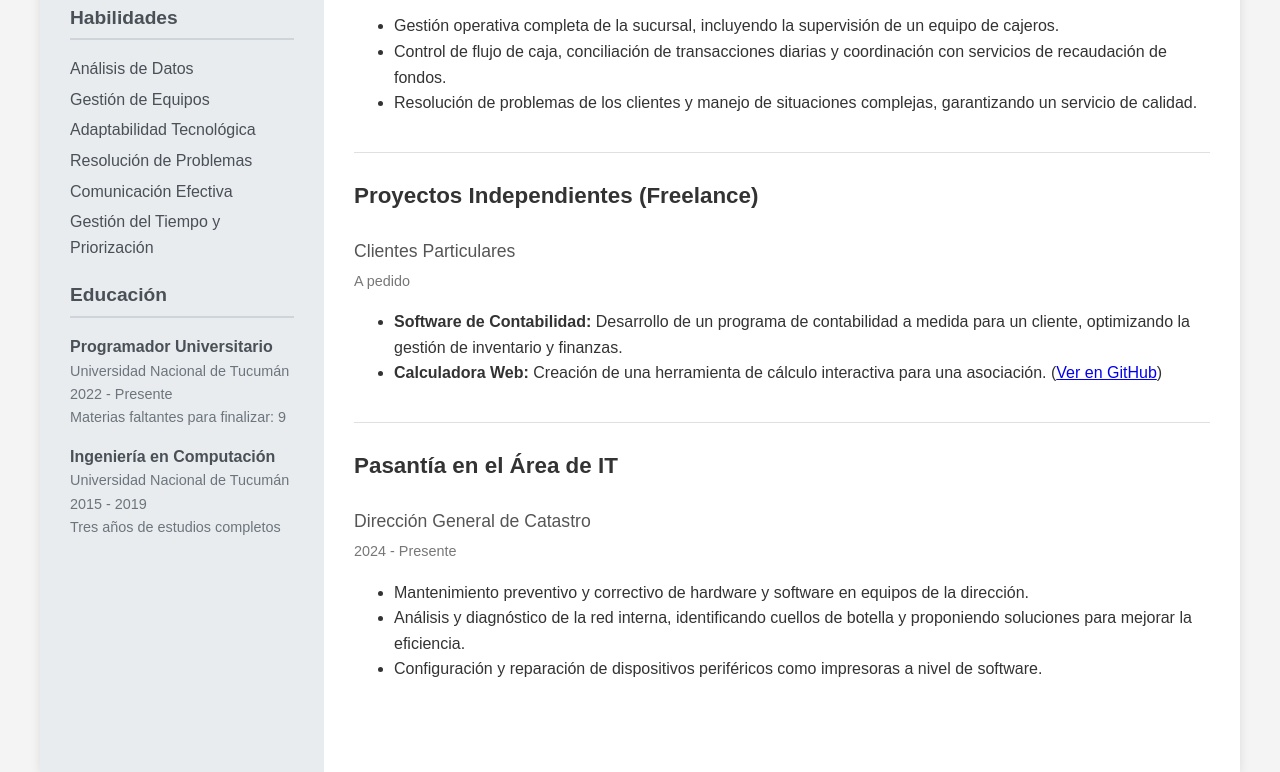
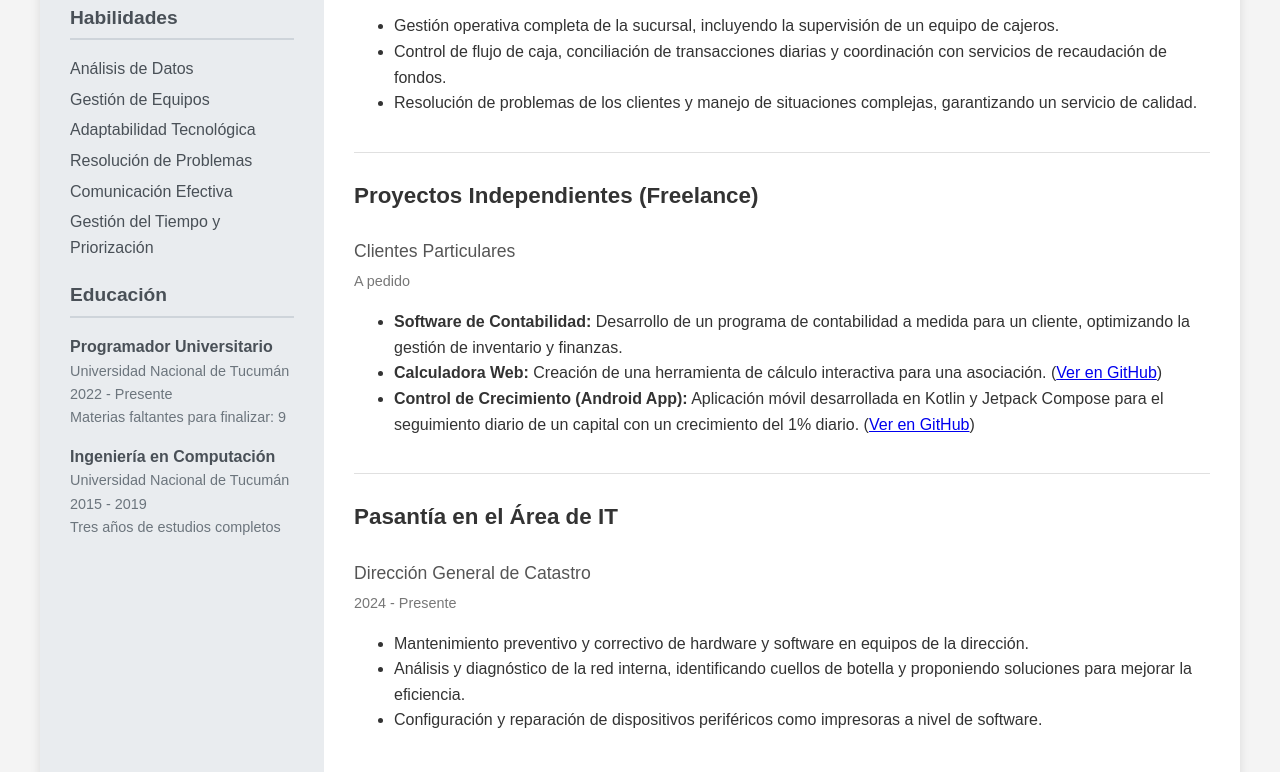
Before and after one commit to MiguelAngelBusto/CV-miguelangelbustos, a plain HTML site: page index.html in a window 1280 px wide. Shown: the part 597-1369 px from the top of the page. Drawn offline with Linux system fonts and the light colour scheme; a script that the page names is missing.

Commit message:
Agregado de un proyecto Nuevo

```diff
--- a/index.html
+++ b/index.html
@@ -92,6 +92,10 @@
                         <li><strong>Calculadora Web:</strong> Creación de una herramienta de cálculo interactiva para
                             una asociación. (<a href="https://miguelangelbusto.github.io/CalculoPromedio/"
                                 target="_blank">Ver en GitHub</a>)</li>
+                        <li><strong>Control de Crecimiento (Android App):</strong> Aplicación móvil desarrollada en
+                            Kotlin y Jetpack Compose para el seguimiento diario de un capital con un crecimiento del 1%
+                            diario. (<a href="https://miguelangelbusto.github.io/CalculoPromedio/" target="_blank">Ver
+                                en GitHub</a>)</li>
                     </ul>
                 </div>
                 <div class="job">
```
